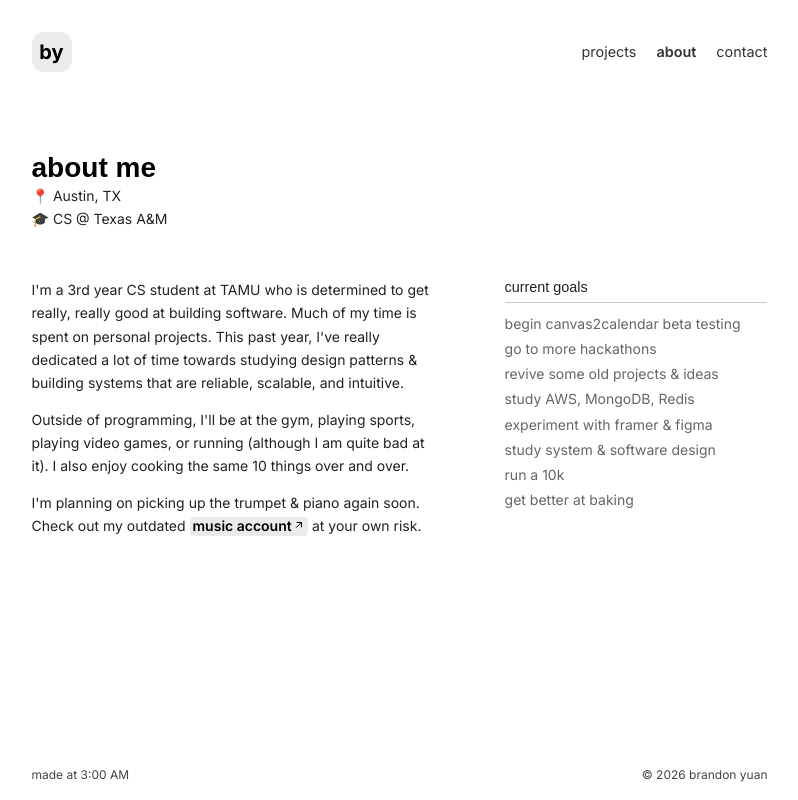
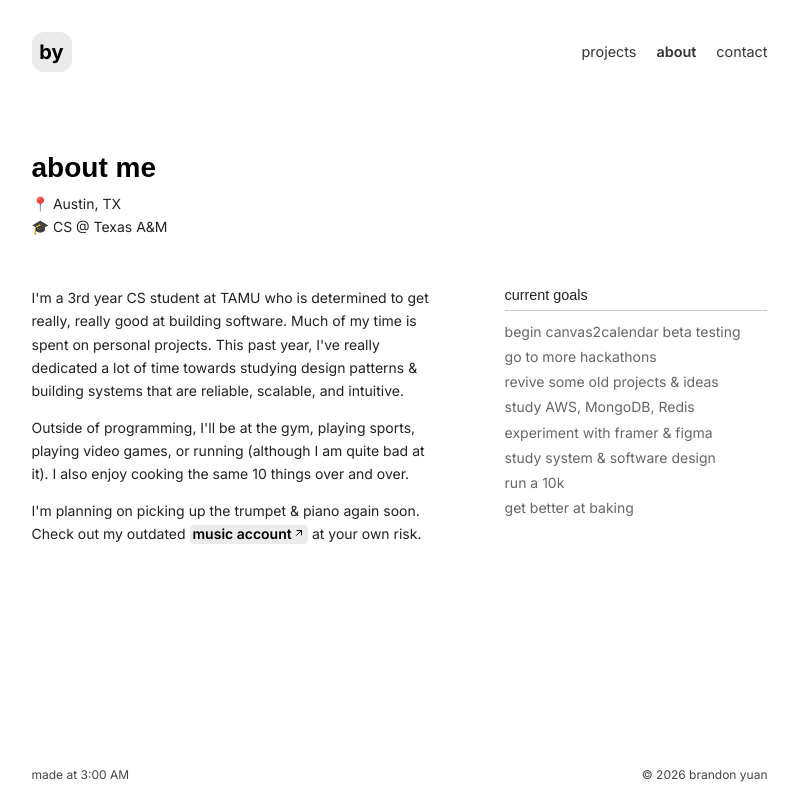
Before and after one commit to brandonyuanCS/brandonyuancs.github.io, a React (Vite) app: page /about in a window 1280 px wide. Shown: the whole page, without its empty margins (233-1031 px from the left). Built offline with nearby package versions, Linux system fonts and the light colour scheme; a web font is replaced by a local one.

Commit message:
updated about page formatting, more content TODO

```diff
--- a/src/pages/about/About.tsx
+++ b/src/pages/about/About.tsx
@@ -6,7 +6,7 @@ export default function About() {
   return (
     <div className={styles.container}>
       <h1 className={`${styles.header} animate-fade-in-up`}>about me</h1>
-      <p className="animate-fade-in-up-delay-1" style={{ marginTop: '0rem' }}>
+      <p className="animate-fade-in-up-delay-1" style={{ marginTop: '0.5rem' }}>
         📍 Austin, TX <br />
         🎓 CS @ Texas A&M <br />
       </p>
```
